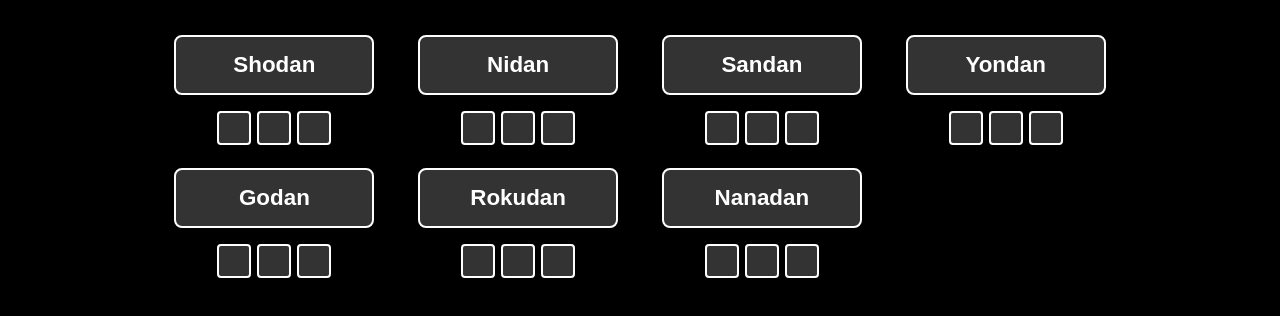
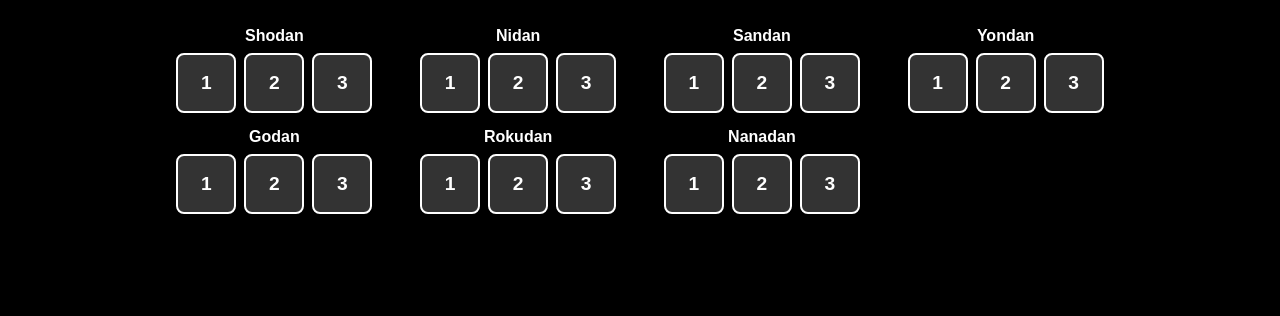
Before and after one commit to shinpan-shobu/shinpan-shobu.github.io, a plain HTML site: page index.html in a window 1280 px wide. Shown: the part 78-394 px from the top of the page. Drawn offline with Linux system fonts and the light colour scheme.

Commit message:
Play out of order

```diff
--- a/index.html
+++ b/index.html
@@ -360,44 +360,43 @@
                 const levelDiv = document.createElement('div');
                 levelDiv.className = 'level-container';
 
-                const nextVideo = getNextVideoNumber(level.id);
-                const isCompleted = nextVideo > videosPerLevel;
-                const isDisabled = nextVideo === 0; // No videos available yet
+                // Dan grade title
+                const danTitle = document.createElement('div');
+                danTitle.style.color = '#fff';
+                danTitle.style.fontWeight = 'bold';
+                danTitle.style.marginBottom = '8px';
+                danTitle.textContent = level.name;
+                levelDiv.appendChild(danTitle);
 
-                const button = document.createElement('button');
-                button.className = 'selection-btn';
-                button.textContent = level.name;
-                button.onclick = () => startGame(level.id);
+                // Level buttons
+                const levelBtnsDiv = document.createElement('div');
+                levelBtnsDiv.style.display = 'flex';
+                levelBtnsDiv.style.gap = '8px';
+                levelBtnsDiv.style.justifyContent = 'center';
 
-                if (isCompleted) {
-                    button.textContent += ' (Complete)';
+                const levelProgress = progress[level.id];
+
+                for (let i = 0; i < videosPerLevel; i++) {
+                    const btn = document.createElement('button');
+                    btn.className = 'selection-btn';
+                    btn.style.width = '60px';
+                    btn.style.height = '60px';
+                    btn.style.margin = '0';
+                    btn.style.fontSize = '1.2em';
+                    // Progress indicator
+                    if (levelProgress[i] === true) {
+                        btn.textContent = '⭕';
+                    } else if (levelProgress[i] === false) {
+                        btn.textContent = '❌';
+                    } else {
+                        btn.textContent = (i + 1);
+                    }
+                    btn.disabled = false;
+                    btn.onclick = () => startGame(level.id, i + 1);
+                    levelBtnsDiv.appendChild(btn);
                 }
 
-                if (isDisabled) {
-                    button.disabled = true;
-                }
-
-                const progressDiv = document.createElement('div');
-                progressDiv.className = 'progress-boxes';
-
-                for (let i = 0; i < videosPerLevel; i++) {
-                    const box = document.createElement('div');
-                    box.className = 'progress-box';
-                    const result = progress[level.id][i];
-
-                    if (result === true) {
-                        box.className += ' correct';
-                        box.textContent = '⭕';
-                    } else if (result === false) {
-                        box.className += ' incorrect';
-                        box.textContent = '❌';
-                    }
-
-                    progressDiv.appendChild(box);
-                }
-
-                levelDiv.appendChild(button);
-                levelDiv.appendChild(progressDiv);
+                levelDiv.appendChild(levelBtnsDiv);
                 container.appendChild(levelDiv);
             });
         }
@@ -413,15 +412,9 @@
             return levelProgress.length + 1; // All completed
         }
 
-        function startGame(levelId) {
+        function startGame(levelId, videoNumber) {
             currentLevel = levelId;
-            currentVideoNumber = getNextVideoNumber(levelId);
-
-            // Check if level is completed
-            if (currentVideoNumber > videosPerLevel) {
-                alert('Level completed!');
-                return;
-            }
+            currentVideoNumber = videoNumber;
 
             // Show loading overlay
             loadingOverlay.style.visibility = 'visible';
@@ -487,7 +480,7 @@
 
         video.addEventListener('timeupdate', function() {
             // Pause 15 seconds before the end (only if choice hasn't been made)
-            if (videoDuration > 0 && video.currentTime >= (videoDuration - 12) && !choiceMade) {
+            if (videoDuration > 0 && video.currentTime >= (2) && !choiceMade) {
                 video.pause();
                 overlay.style.visibility = 'visible';
             }
```
